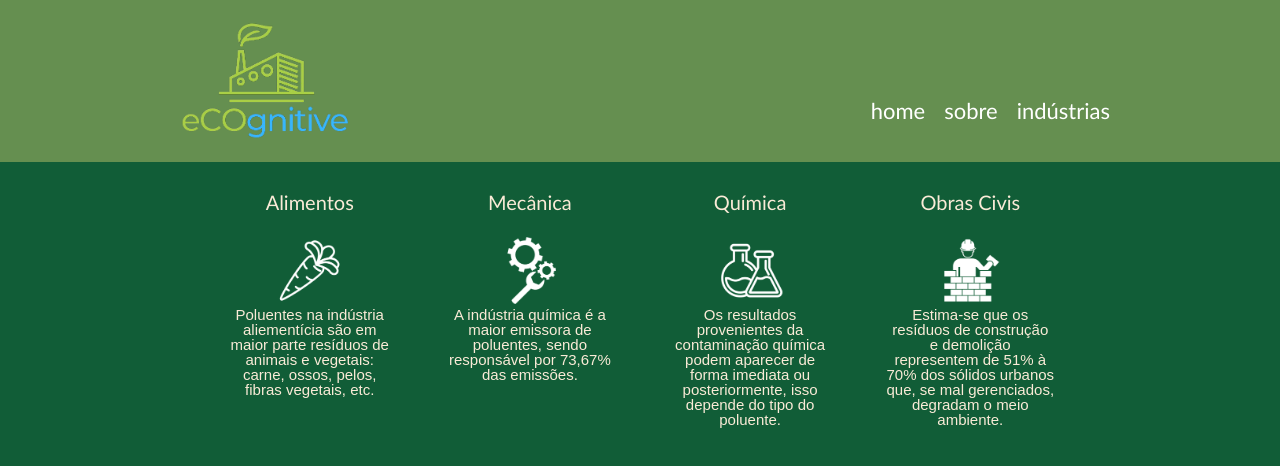
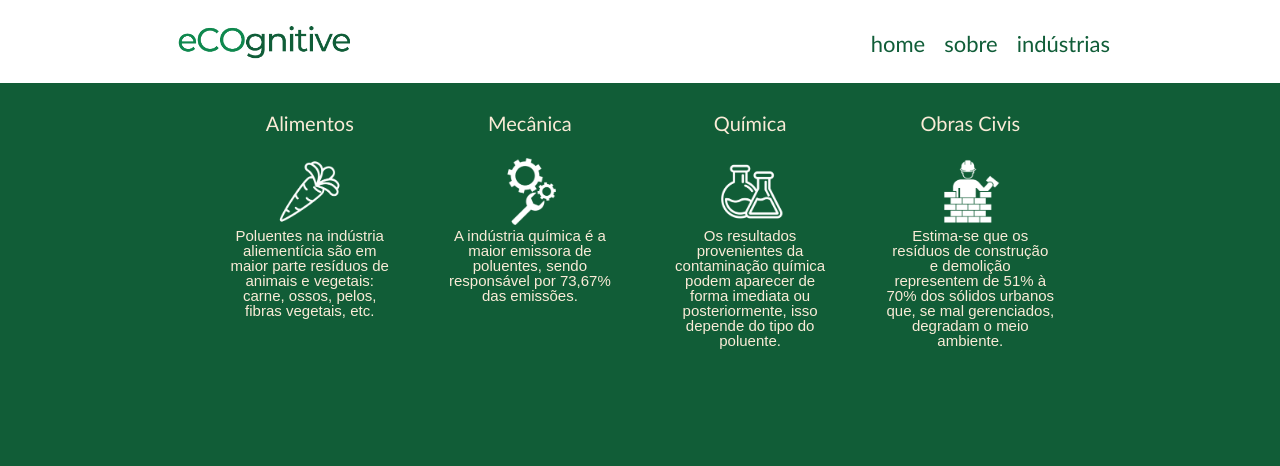
Before and after one commit to JoseHelderSB/eCOgnitive, a website: page front-end/home.html in a window 1280 px wide. Drawn offline with Linux system fonts and the light colour scheme.

Commit message:
new design

```diff
--- a/front-end/home.css
+++ b/front-end/home.css
@@ -1,5 +1,5 @@
 header{
-    background-color: #658F50;
+    background-color: white;
     padding: 20px 0 ;
 }
 
@@ -20,8 +20,8 @@ body{
 
 nav {
     position: absolute;
-    top: 80px;
     right: 0;
+    top: 30%;
 
 }
 
@@ -33,7 +33,7 @@ nav li{
 
 nav a{
     font-family: 'Trebuchet MS', sans-serif;
-    color: #ffff;
+    color: #105d38;
     font-size: 22px;
     text-decoration: none;
 }
--- a/front-end/home.html
+++ b/front-end/home.html
@@ -13,7 +13,7 @@
 
     <header>
         <div class="caixa">
-            <h1><img id="logoeCO" src="logo.png" alt=""></h1>
+            <h1><img id="logoeCO" src="newlogo-removebg.png" alt=""></h1>
 
             <nav>
                 <ul>
```
Also changed, not shown: front-end/newlogo-removebg.png (added), front-end/newlogo.png (added).
